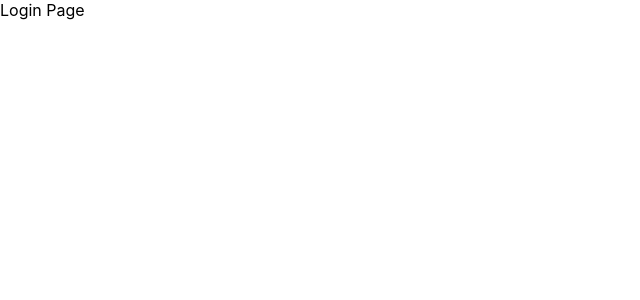
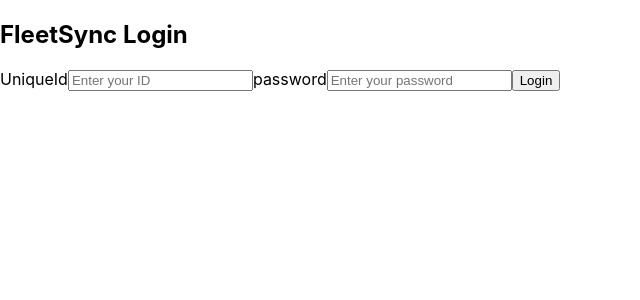
Before and after one commit to ConnectCap890/fleetSync-ERP, a React (Create React App) app in the folder frontend/: page /login in a window 1280 px wide. Shown: the top 300 px of the page, without its empty margins (0-640 px from the left). Built offline with nearby package versions, Linux system fonts and the light colour scheme.

Commit message:
Protected Routes and then Protectthe routes in the app.js. Login Page desgined and fully functioning

```diff
--- a/frontend/src/App.js
+++ b/frontend/src/App.js
@@ -3,15 +3,28 @@ import Login  from "./pages/Login";
 import AdminDashboard from "./pages/admin/Dashboard";
 import ManagerDashboard from "./pages/manager/Dashboard";
 import DriverDashboard from "./pages/driver/Dashboard";
-
+import ProtectedRoute from "./components/ProtectedRoute";
 function App() {
   return (
    <BrowserRouter>
     <Routes>
       <Route path ='/login' element={<Login/>}/>
-      <Route path ='/admin/dashboard' element={<AdminDashboard/>}/>
-      <Route path ='/manager/dashboard' element={<ManagerDashboard/>}/>
-      <Route path ='/driver/dashboard' element={<DriverDashboard/>}/>
+      <Route path ='/admin/dashboard' element={
+
+      <ProtectedRoute allowedRoles={['Admin']}>
+            <AdminDashboard />
+          </ProtectedRoute>
+      }/>
+      <Route path ='/manager/dashboard' element=
+      {<ProtectedRoute allowedRoles={['Manager']}>
+
+      <ManagerDashboard/>
+      </ProtectedRoute>}/>
+      <Route path ='/driver/dashboard' element={
+       <ProtectedRoute allowedRoles={['Driver']}>
+      <DriverDashboard/>
+      </ProtectedRoute>
+      }/>
     </Routes>
    </BrowserRouter>
   );
--- /dev/null
+++ b/frontend/src/components/ProtectedRoute.jsx
@@ -0,0 +1,15 @@
+import { useAuth } from "../context/AuthContext";
+import { Navigate } from "react-router-dom";
+
+const ProtectedRoute = ({children,allowedRoles}) =>{
+
+    const {token,user} = useAuth()
+
+    if (!token) return <Navigate to='/login'/>
+    if (allowedRoles && !allowedRoles.includes(user?.userType)) {
+        return <Navigate to='/login'/>
+    }
+    return children
+}
+
+export default ProtectedRoute
--- a/frontend/src/pages/Login.jsx
+++ b/frontend/src/pages/Login.jsx
@@ -1,8 +1,68 @@
-const Login = () =>
-{
-    return <div>
-        Login Page
+import { useState } from "react";
+import API from "../api/axios";
+import { useAuth} from "../context/AuthContext";
+import { useNavigate } from "react-router-dom";
+
+const Login = () =>{
+    const {login} = useAuth()
+    const navigate = useNavigate()
+
+    const [formData,setFormData] = useState(
+        {
+            uniqueId:'',
+            password: ''
+        }
+    )
+    const handleChange = (e) =>
+    {
+        setFormData({...formData,[e.target.name]: e.target.value})
+    }
+
+    const handleSubmit = async (e) =>
+    {
+
+
+        e.preventDefault()
+        try{
+
+            const response = await API.post('/auth/login',formData)
+            const {token,userType} = response.data
+            login ({userType},token)
+            if(userType === 'Admin') navigate('/admin/dashboard')
+            else if(userType === 'Manager') navigate('/manager/dashboard')
+            else if (userType === 'Driver') navigate('/driver/dashboard')
+
+        }
+        catch(error){
+            console.log(error)
+            alert('Invalid Credentials')
+
+        }
+    }
+
+return(
+    <div>
+        <h2>FleetSync Login</h2>
+        <label>UniqueId</label>
+        <input
+        type='text'
+        name = 'uniqueId'
+        placeholder='Enter your ID'
+        value={formData.uniqueId}
+        onChange={handleChange}
+
+        />
+        <label>password</label>
+        <input
+        type='password'
+        name='password'
+        placeholder='Enter your password'
+        value={formData.password}
+        onChange={handleChange}
+        />
+        <button onClick={handleSubmit}>Login</button>
     </div>
+)
 }
 
 export default Login
```
